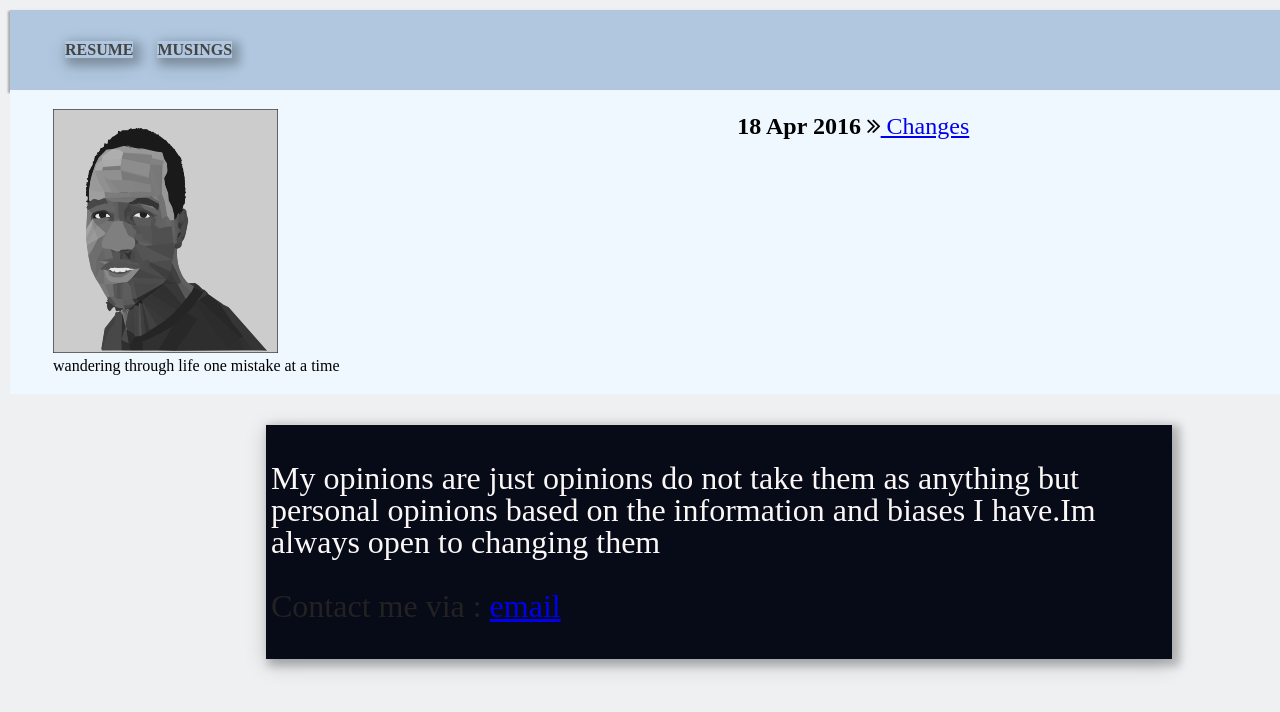
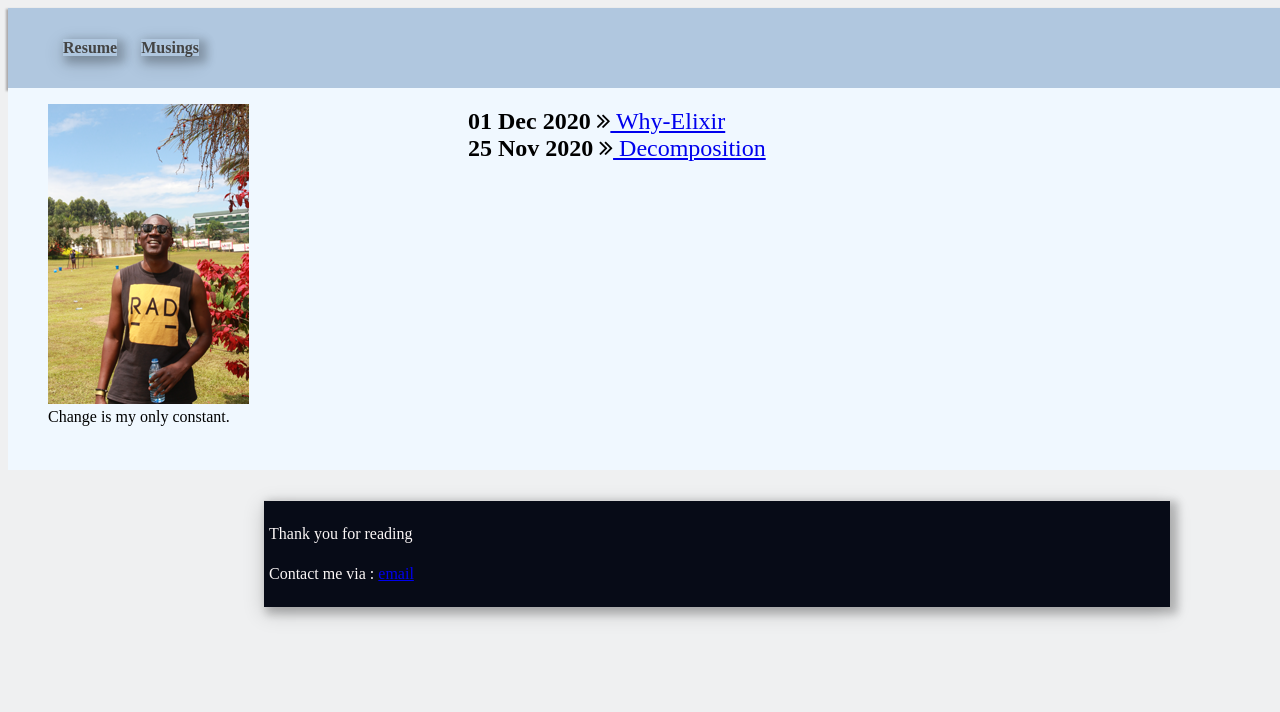
Before and after one commit to ramzinc/ramzinc.github.io, a Jekyll site: the page built from index.html, in a window 1280 px wide. Shown: the top 712 px of the page. Built offline with Jekyll 4.4.1, drawn with Linux system fonts in a browser that asks for light colours; Markdown is read by kramdown in place of the engine named in the settings.

Commit message:
Adding a pic that looks like me.
Signed-off-by: Arnold Mpiima <ramzinc101@gmail.com>

```diff
--- a/_layouts/default.html
+++ b/_layouts/default.html
@@ -13,17 +13,18 @@
        <nav>
          <ul>
 
-	   <li><a href="{{site.baseurl}}/assets/Arnoldresume2016_15_12.pdf" class="nav-links">RESUME</a></li>
-	   <li><a href="#" class="nav-links">MUSINGS</a></li>
+	   <li><a href="{{site.baseurl}}/assets/CurrentResumeNow.pdf" class="nav-links">Resume</a></li>
+	   <li><a href="#" class="nav-links">Musings</a></li>
         </ul>
       </nav>
      </header>
 
      <div class="initial-div">
-       <figure class="my-image">
-       <a href="{{site.baseurl}}/index.html"><img src ="{{site.baseurl}}/assets/images/small.png"/></a>
-       <figcaption>wandering through life one mistake at a time</figcaption>
-       </figure>
+         <figure class="my-image">
+
+             <a href="{{site.baseurl}}/index.html"><img src ="{{site.baseurl}}/assets/images/small.png"/></a>
+             <figcaption>Change is my only constant.</figcaption>
+         </figure>
 
        {{content}}
      </div>
@@ -31,9 +32,9 @@
 
 
 	<footer class="foooter-cont" >
-		<p style = "color:#FCF7F7;">My opinions are just opinions do not take them as anything  but personal opinions based on the information and biases I have.Im always open to changing them</p>
+		<p style = "color:#FCF7F7;">Thank you for reading </p>
                   <p id ="footp" style="color:#FDFAFgit A ;">Contact me via :
-         	    <a href= "mailto:ramzinc101@gmail.com" id ="email">email</a>  </p>
+         	    <a href= "mailto:mpiima@protonmail.com" id ="email">email</a>  </p>
 
 
 	</footer>
--- a/css/main.css
+++ b/css/main.css
@@ -1,8 +1,9 @@
 body
 {
-	 margin: 10px;
+
 	 width:100%;
 	 background-color: #eff0f1;
+
 }
 
 nav{
@@ -21,8 +22,8 @@ nav ul li
  }
 
  nav ul li {
-         display : inline;
-         margin-right: 20px;
+     display : inline;
+          margin-right: 20px;
          box-shadow: 5px 4px 8px 3px rgba(0, 0, 0, 0.2), 0 6px 20px 0 rgba(0, 0, 0, 0.19);
 
  }
@@ -35,14 +36,13 @@ a.nav-links{
 
 p
   {
-       font-size: 2em;
-       line-height: 1em;
+       line-height: 1.5em;
        color: #222;
    }
 
 
 ul.posts {
-    margin: 20px auto 40px;
+    margin: 20px 40px;
     font-size: 1.5em;
 }
 
@@ -53,6 +53,9 @@ ul.posts li {
 .content{
     box-shadow: 5px 4px 8px 3px rgba(0, 0, 0, 0.2), 0 6px 20px 0 rgba(0, 0, 0, 0.19);
     background-color: #f1f2f5;
+    margin-right: 3em;
+    padding: 1em;
+    margin-top: 20px;
   }
 
 footer {
@@ -69,9 +72,18 @@ footer {
     box-shadow: 5px 4px 8px 3px rgba(0, 0, 0, 0.2), 0 6px 20px 0 rgba(0, 0, 0, 0.19);
 }
 
+#footp {
+    color: #FCF7F7;
+}
+
 .initial-div{
-     padding: 3px;
      background-color:AliceBlue;
      display:flex;
      flex-direction:row;
 }
+
+.my-image {
+    width: 300px;
+    height:350px;
+
+}
```
Also changed, not shown: _posts/2016-04-18-bread-and-butter.md (deleted, +0 -7 lines), _posts/2020-11-25-Decomposition.org (added, +35 -0 lines), _posts/2020-12-01-Why-Elixir.md (added, +49 -0 lines), Gemfile.lock (added), assets/images/small.png, assets/images/unmoonearth.jpg (deleted), 5 other files.
